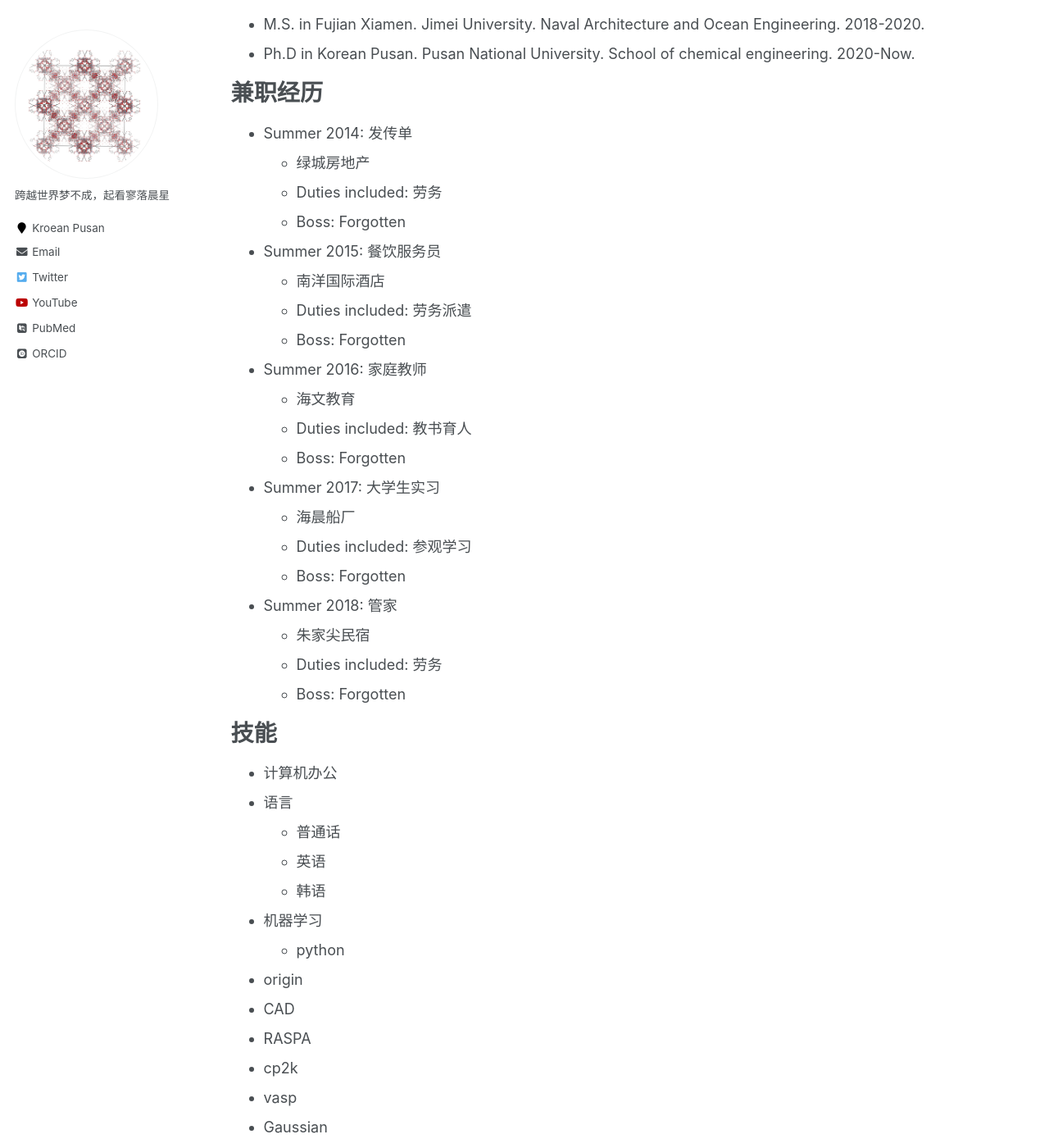
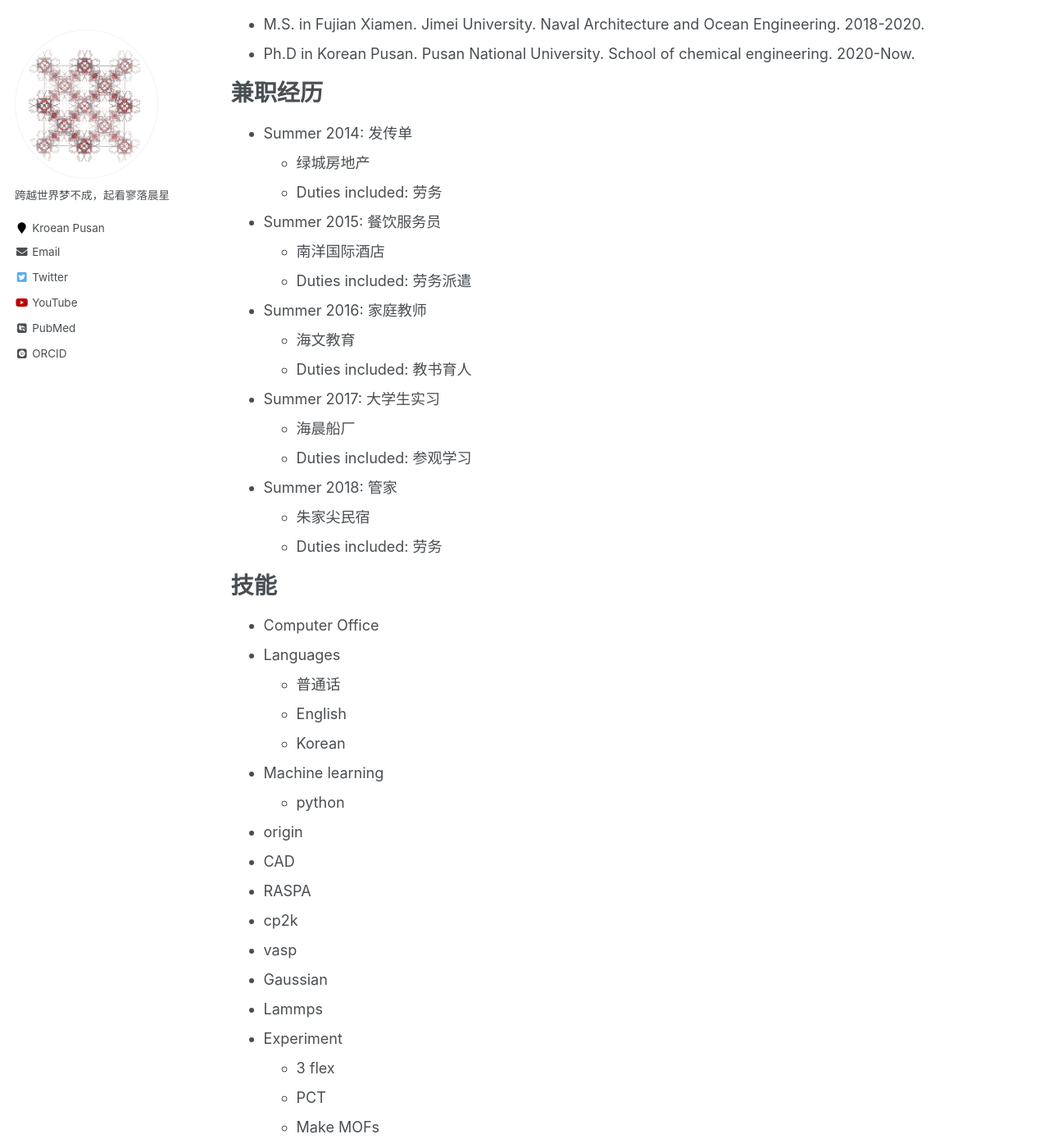
Before and after one commit to sxm13/ZGBshenxiaomoCV.github.io, a Jekyll site: the page built from _pages/cv.md, in a window 1280 px wide and 1400 px high, scrolled down 231 px. Shown: the whole window at 82% size. Built offline with Jekyll 4.4.1, drawn with Linux system fonts in a browser that asks for light colours; some web fonts are replaced; some of the changed text lies outside the part shown.

Commit message:
Update cv.md

```diff
--- a/_pages/cv.md
+++ b/_pages/cv.md
@@ -18,36 +18,31 @@ redirect_from:
 * Summer 2014: 发传单
   * 绿城房地产
   * Duties included: 劳务
-  * Boss: Forgotten
 
 * Summer 2015: 餐饮服务员
   * 南洋国际酒店
   * Duties included: 劳务派遣
-  * Boss: Forgotten
 
 * Summer 2016: 家庭教师
   * 海文教育
   * Duties included: 教书育人
-  * Boss: Forgotten
 
 * Summer 2017: 大学生实习
   * 海晨船厂
   * Duties included: 参观学习
-  * Boss: Forgotten
 
 * Summer 2018: 管家
   * 朱家尖民宿
   * Duties included: 劳务
-  * Boss: Forgotten
 
 技能
 ======
-* 计算机办公
-* 语言
+* Computer Office
+* Languages
   * 普通话
-  * 英语
-  * 韩语
-* 机器学习
+  * English
+  * Korean
+* Machine learning
   * python
 * origin
 * CAD
```
Also changed, not shown: other parts of _pages/cv.md (+0 -8 lines).
